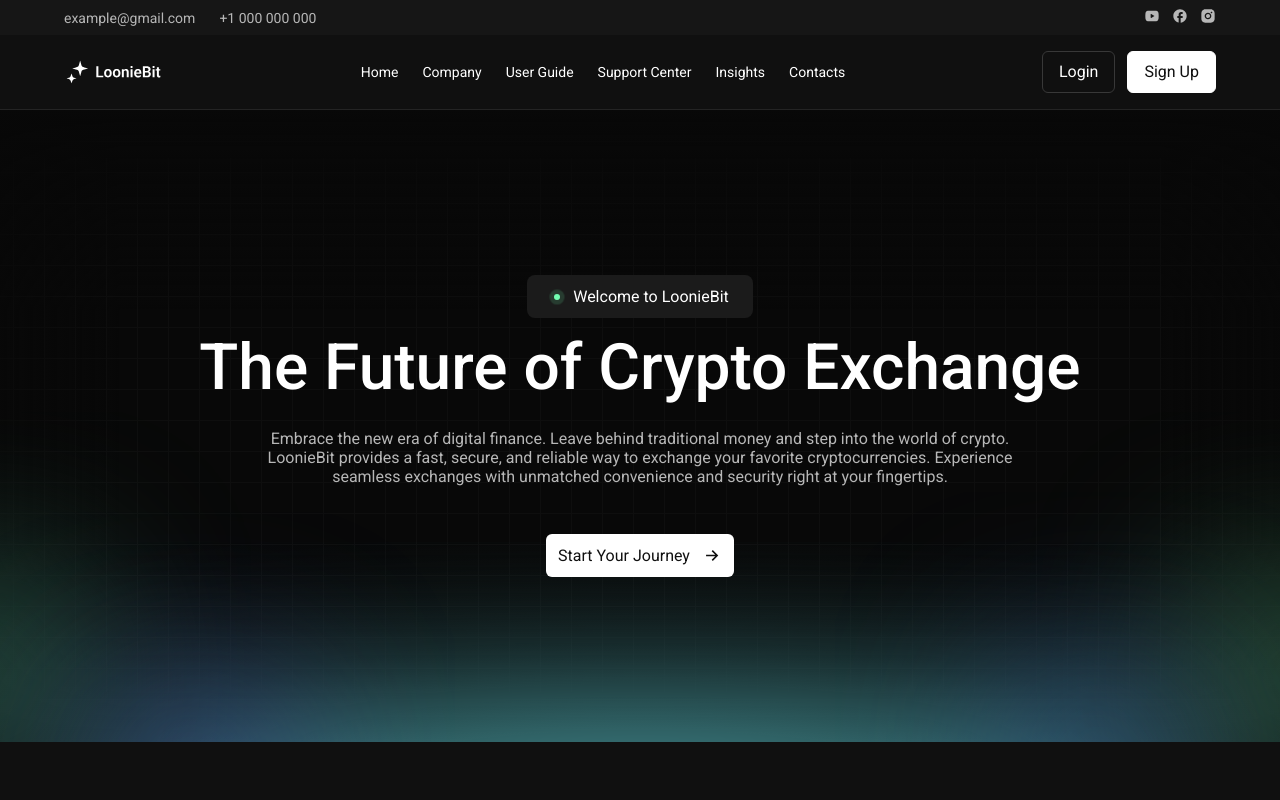
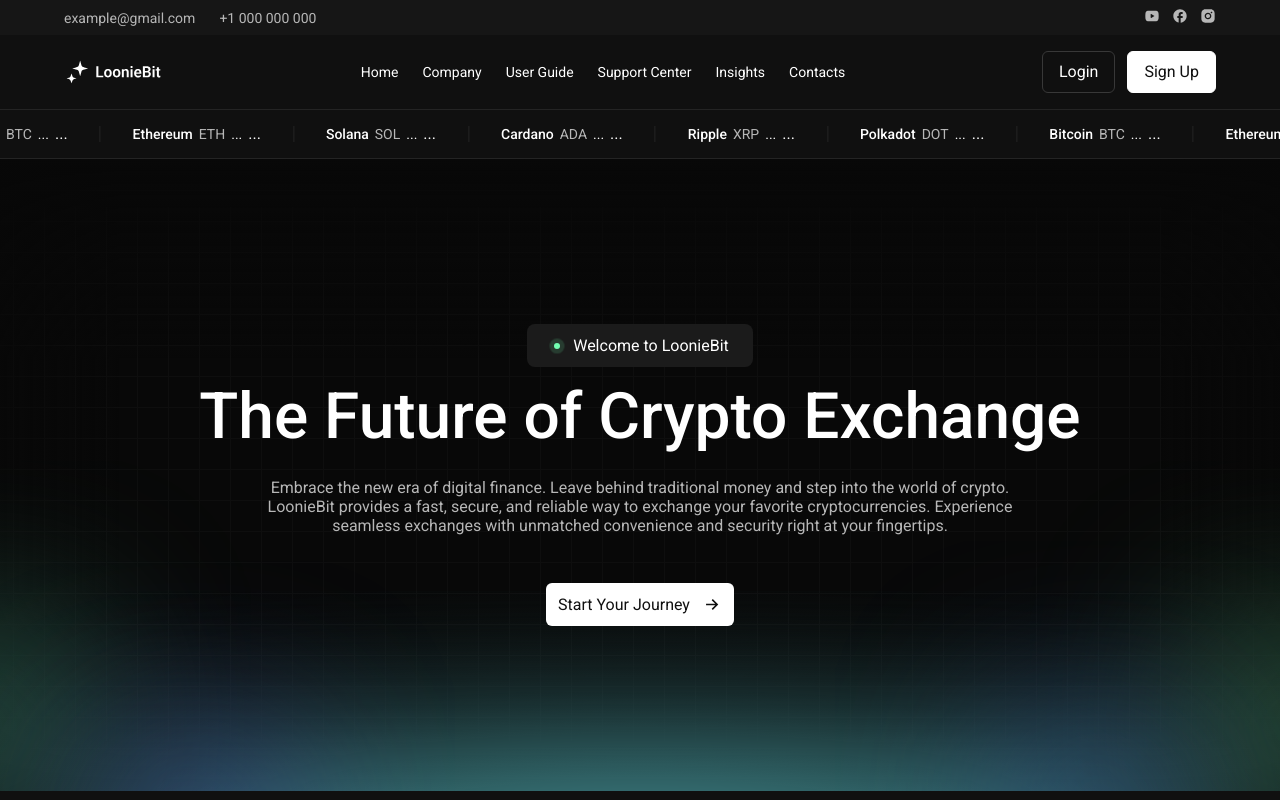
Before and after one commit to hosting1-born2be/looniebit, a Next.js app: page / in a window 1280 px wide. Shown: the top 800 px of the page. Built offline with nearby package versions, Linux system fonts and the light colour scheme; no server answers.

Commit message:
added crypto ticker

```diff
--- /dev/null
+++ b/src/shared/ui/components/cryptoTicker/cryptoTicker.module.scss
@@ -0,0 +1,71 @@
+.tickerWrapper {
+  position: relative;
+  width: 100%;
+  overflow: hidden;
+  color: #fff;
+  display: flex;
+  align-items: center;
+  padding: 16px 0;
+  border-bottom: 1px solid #242424;
+  background: #101010;
+  .tickerContent {
+    display: flex;
+    white-space: nowrap;
+    animation: tickerScroll 200s linear infinite;
+    .tickerItem {
+      display: inline-flex;
+      align-items: center;
+      padding: 0 32px;
+      gap: 6px;
+      border-right: 1px solid #242424;
+      .name {
+        color: #fff;
+        text-transform: capitalize;
+        font-size: 14px;
+        font-style: normal;
+        font-weight: 500;
+        line-height: normal;
+      }
+      .symbol {
+        color: #b7b7b7;
+        text-transform: uppercase;
+        font-size: 14px;
+        font-style: normal;
+        font-weight: 400;
+        line-height: normal;
+      }
+
+      .price {
+        color: #fff;
+        font-size: 14px;
+        font-style: normal;
+        font-weight: 400;
+        line-height: normal;
+      }
+
+      .change {
+        font-weight: normal;
+        display: flex;
+        align-items: center;
+        gap: 6px;
+      }
+
+      .positive {
+        color: #72FFB1;
+      }
+
+      .negative {
+        color: #FF5154;
+      }
+    }
+  }
+}
+
+@keyframes tickerScroll {
+  0% {
+    transform: translateX(0);
+  }
+  100% {
+    transform: translateX(-100%);
+  }
+}
--- /dev/null
+++ b/src/shared/ui/components/cryptoTicker/cryptoTicker.tsx
@@ -0,0 +1,112 @@
+import React, { useEffect, useState } from "react";
+
+import Negative from "../../icons/ticker/negative";
+import Positiv from "../../icons/ticker/positiv";
+import styles from "./cryptoTicker.module.scss";
+
+type Crypto = {
+  id: string;
+  symbol: string;
+};
+
+const CRYPTO_LIST: Crypto[] = [
+  { id: "bitcoin", symbol: "BTC" },
+  { id: "ethereum", symbol: "ETH" },
+  { id: "solana", symbol: "SOL" },
+  { id: "cardano", symbol: "ADA" },
+  { id: "ripple", symbol: "XRP" },
+  { id: "polkadot", symbol: "DOT" },
+  { id: "bitcoin", symbol: "BTC" },
+  { id: "ethereum", symbol: "ETH" },
+  { id: "solana", symbol: "SOL" },
+  { id: "cardano", symbol: "ADA" },
+  { id: "ripple", symbol: "XRP" },
+  { id: "polkadot", symbol: "DOT" },
+];
+
+type PriceDetails = {
+  usd: number;
+  usd_24h_change: number;
+};
+
+type PriceData = {
+  [key: string]: PriceDetails;
+};
+
+const fetchCoinData = async (coinIds: string[]): Promise<PriceData> => {
+  try {
+    const idsParam = coinIds.join("%2C");
+    const res = await fetch(
+      `https://api.coingecko.com/api/v3/simple/price?ids=${idsParam}&vs_currencies=usd&include_24hr_change=true`
+    );
+    if (!res.ok) {
+      throw new Error("Failed to fetch");
+    }
+    const data: PriceData = await res.json();
+    return data;
+  } catch (error) {
+    console.error(error);
+    return {};
+  }
+};
+
+const CryptoTicker: React.FC = () => {
+  const [prices, setPrices] = useState<PriceData>({});
+
+  const updatePrices = async () => {
+    const coinIds = CRYPTO_LIST.map((coin) => coin.id);
+    const data = await fetchCoinData(coinIds);
+    console.log(data);
+    setPrices(data);
+  };
+
+  useEffect(() => {
+    updatePrices();
+    const interval = setInterval(() => {
+      updatePrices();
+    }, 30000);
+    return () => clearInterval(interval);
+  }, []);
+
+  const tickerItems = CRYPTO_LIST.map((coin) => {
+    const priceData = prices[coin.id];
+    const price = priceData ? priceData.usd : null;
+    const change = priceData ? priceData.usd_24h_change : null;
+    return (
+      <div key={coin.id} className={styles.tickerItem}>
+        <span className={styles.name}>{coin.id}</span>
+        <span className={styles.symbol}>{coin.symbol.toUpperCase()}</span>
+        <span className={styles.price}>
+          {price !== null ? `$${price}` : "..."}
+        </span>
+        <span
+          className={`${styles.change} ${
+            change !== null
+              ? change >= 0
+                ? styles.positive
+                : styles.negative
+              : ""
+          }`}
+        >
+          {change !== null ? (
+            <>
+              {change >= 0 ? <Positiv /> : <Negative />}
+              <span>{change.toFixed(2)}%</span>
+            </>
+          ) : (
+            "..."
+          )}
+        </span>
+      </div>
+    );
+  });
+
+  return (
+    <div className={styles.tickerWrapper}>
+      <div className={styles.tickerContent}>{tickerItems}</div>
+      <div className={styles.tickerContent}>{tickerItems}</div>
+    </div>
+  );
+};
+
+export default CryptoTicker;
--- a/src/shared/ui/components/header/Header.tsx
+++ b/src/shared/ui/components/header/Header.tsx
@@ -15,7 +15,9 @@ import Burger from "../../icons/burger/burger";
 import Facebook from "../../icons/socials/Facebook";
 import Instagram from "../../icons/socials/Instagram";
 import Youtube from "../../icons/socials/Youtube";
+import CryptoTicker from "../cryptoTicker/cryptoTicker";
 import styles from "./header.module.scss";
+
 
 export default function Header() {
   const [isMobileMenuOpen, setIsMobileMenuOpen] = useState(false);
@@ -69,6 +71,7 @@ export default function Header() {
           </div>
         </div>
       </header>
+      <CryptoTicker />
       <div
         className={`${styles.mobileMenu} ${
           isMobileMenuOpen ? styles.active : ""
--- /dev/null
+++ b/src/shared/ui/icons/ticker/negative.tsx
@@ -0,0 +1,16 @@
+export default function Negative() {
+  return (
+    <svg
+      xmlns="http://www.w3.org/2000/svg"
+      width="17"
+      height="16"
+      viewBox="0 0 17 16"
+      fill="none"
+    >
+      <path
+        d="M7.83329 3V10.724L4.83329 7.724L3.89062 8.66667L8.49996 13.276L13.1093 8.66667L12.1666 7.724L9.16663 10.724V3H7.83329Z"
+        fill="#FF5154"
+      />
+    </svg>
+  );
+}
--- /dev/null
+++ b/src/shared/ui/icons/ticker/positiv.tsx
@@ -0,0 +1,16 @@
+export default function Positiv() {
+  return (
+    <svg
+      xmlns="http://www.w3.org/2000/svg"
+      width="17"
+      height="16"
+      viewBox="0 0 17 16"
+      fill="none"
+    >
+      <path
+        d="M7.83329 13V5.276L4.83329 8.276L3.89062 7.33333L8.49996 2.724L13.1093 7.33333L12.1666 8.276L9.16663 5.276V13H7.83329Z"
+        fill="#72FFB1"
+      />
+    </svg>
+  );
+}
```
